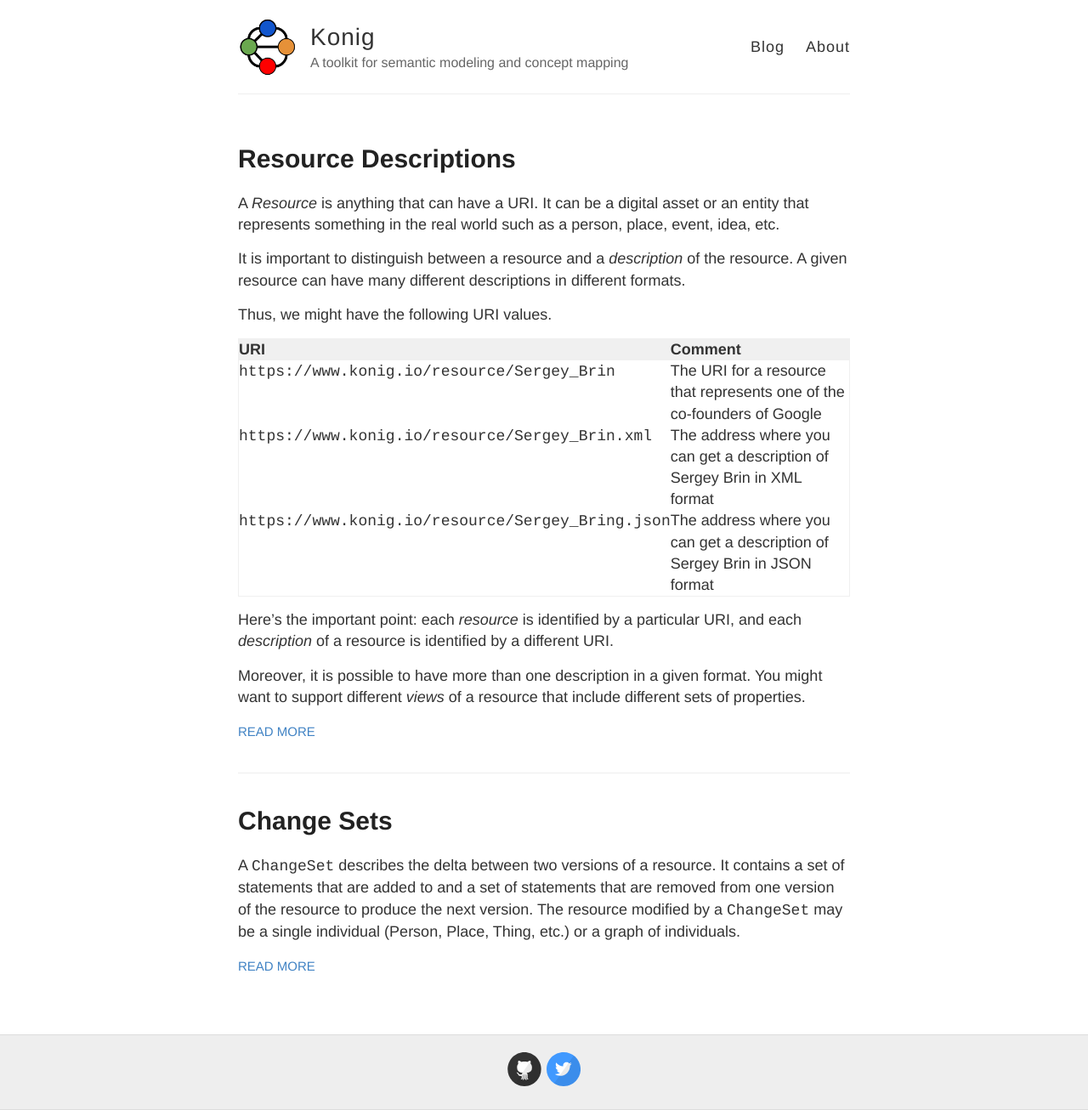
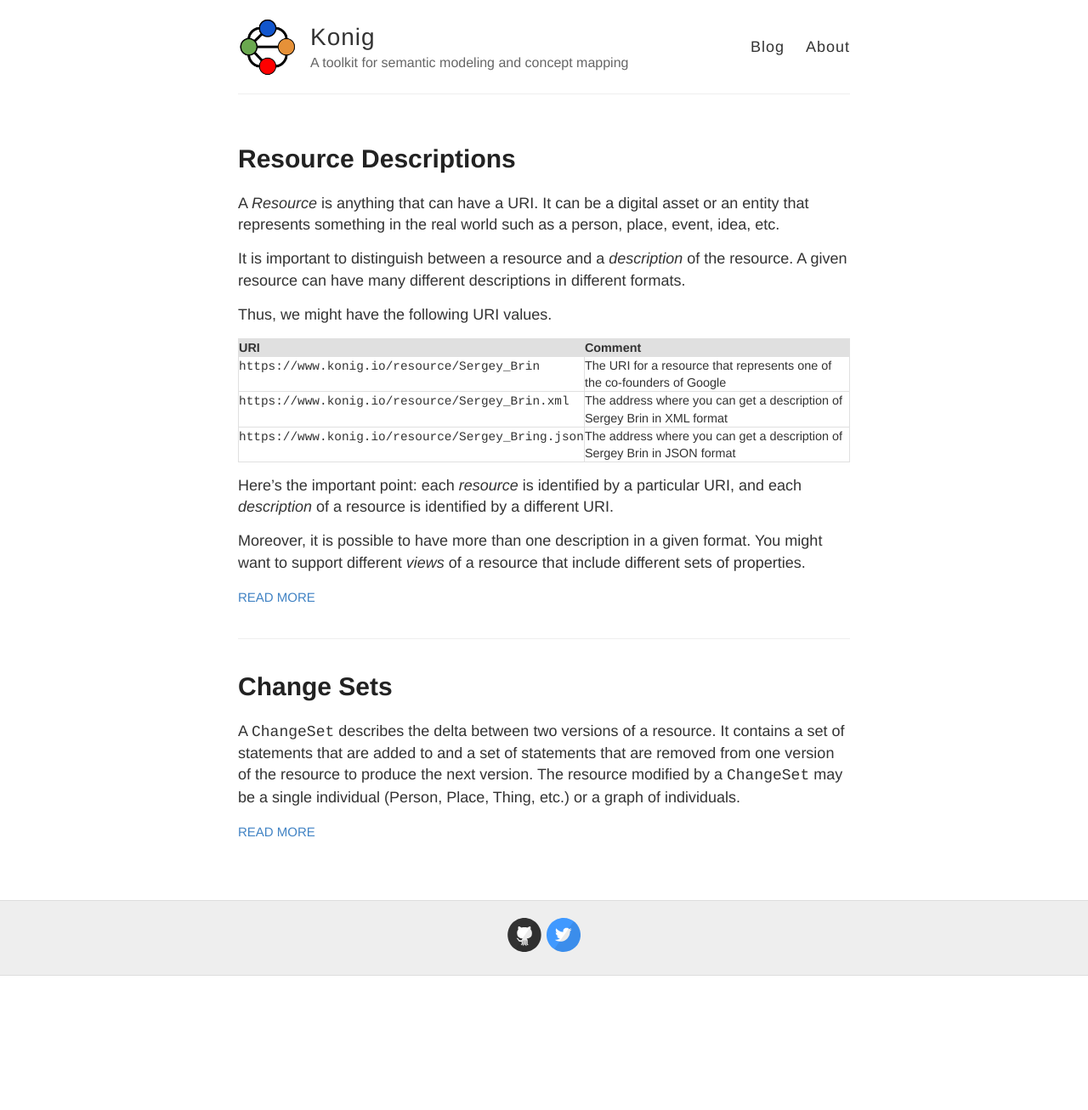
Before and after one commit to konigio/konigio.github.io, a Jekyll site: the page built from index.html, in a window 1280 px wide. Shown: the whole page at 85% size. Built offline with Jekyll 4.4.1, drawn with Linux system fonts in a browser that asks for light colours; after the commit the page ends 1148 px from its top, so only the background shows below that.

Commit message:
Table styling

```diff
--- a/_sass/_konig.scss
+++ b/_sass/_konig.scss
@@ -39,14 +39,22 @@ table.middel-aligned-table {
 
 table.middle-aligned-table td {
 	vertical-align: middle;
+  border: 0px;
 }
 
 table {
-	border: 1px solid #F0F0F0 ;
+	border: 1px solid #E0E0E0  ;
 }
 
 table th {
-	background-color: #F0F0F0 ;
+	background-color: #E0E0E0  ;
 	text-align: left;
 	font-weight: bold;
+	font-size: 80%;
+  border: 1px solid #E0E0E0  ;
 }
+table td {
+  text-align: left;
+  font-size: 80%;
+  border: 1px solid #E0E0E0  ;
+}
```
